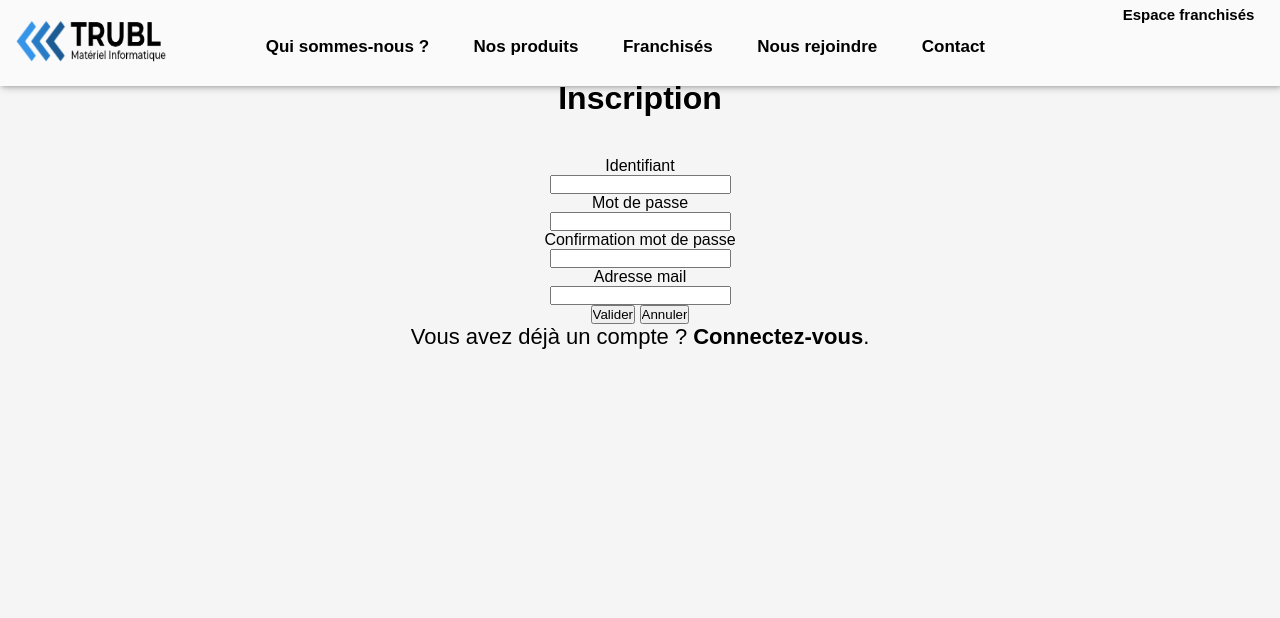
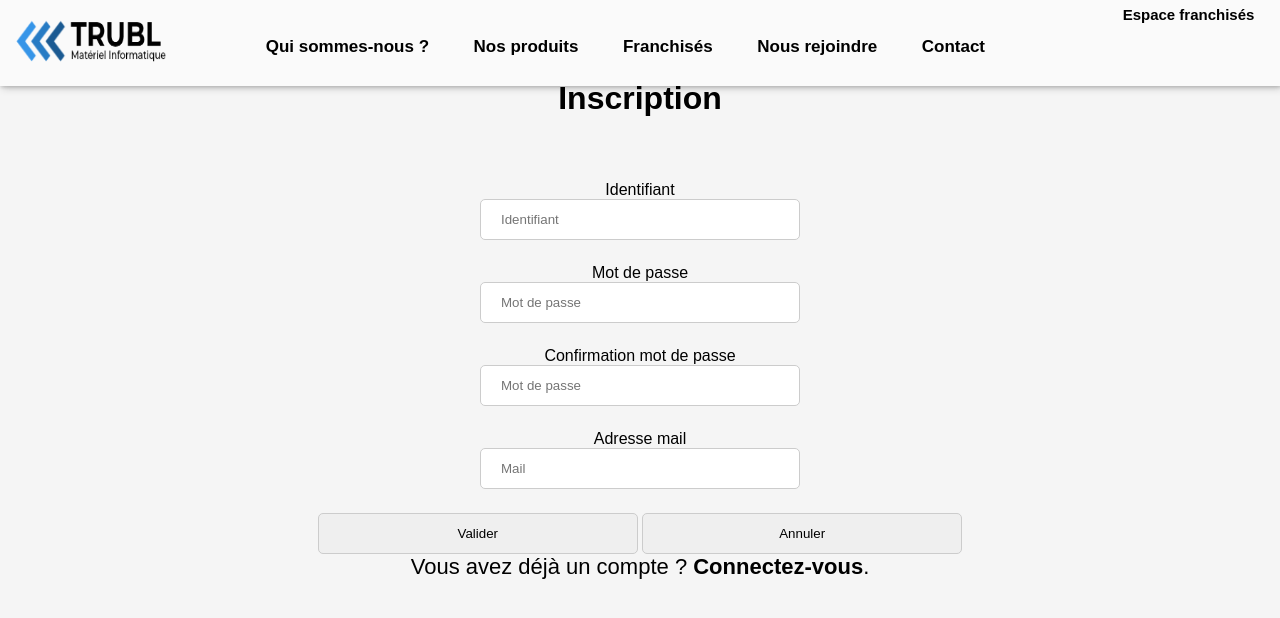
Before and after one commit to Waruny/SiteWebProjetOne, a PHP site: page /php/inscription.php in a window 1280 px wide. Shown: the top 618 px of the page. Run offline with PHP 8.4, Linux system fonts and the light colour scheme.

Commit message:
update page inscription

```diff
--- a/css/main.css
+++ b/css/main.css
@@ -246,6 +246,28 @@ label {
     display: block;
 }
 
+.help-block {
+    color: red;
+    display: block;
+}
+
+.form-group {
+    margin-top: 3vh;
+}
+
+.form-group input {
+    width: 25%;
+    padding: 12px 20px;
+    display: inline-block;
+    border: 1px solid #ccc;
+    border-radius: 5px;
+    box-sizing: border-box;
+}
+
+input[type=submit]:hover {
+    background-color: #3695E8;
+}
+
 /* - - - - FOOTER - - - - */
 
 footer {
--- a/php/inscription.php
+++ b/php/inscription.php
@@ -104,7 +104,7 @@ if($_SERVER["REQUEST_METHOD"] == "POST"){
                 <li><a href="../html/services.html">Nos produits</a></li>
                 <li><a href="../html/franchise.html">Franchisés</a></li>
                 <li><a href="../php/inscription.php">Nous rejoindre</a></li>
-                <li><a href="contact.html">Contact</a></li>
+                <li><a href="../html/contact.html">Contact</a></li>
             </ul>
         </nav>
     </div>
@@ -114,22 +114,22 @@ if($_SERVER["REQUEST_METHOD"] == "POST"){
         <form action="<?php echo htmlspecialchars($_SERVER["PHP_SELF"]); ?>" method="post">
             <div class="form-group <?php echo (!empty($username_err)) ? 'has-error' : ''; ?>">
                 <label>Identifiant</label>
-                <input type="text" name="username" class="form-control" value="<?php echo $username; ?>">
+                <input type="text" name="username" class="form-control" placeholder="Identifiant" value="<?php echo $username; ?>">
                 <span class="help-block"><?php echo $username_err; ?></span>
             </div>
             <div class="form-group <?php echo (!empty($password_err)) ? 'has-error' : ''; ?>">
                 <label>Mot de passe</label>
-                <input type="password" name="password" class="form-control" value="<?php echo $password; ?>">
+                <input type="password" name="password" class="form-control" placeholder="Mot de passe" value="<?php echo $password; ?>">
                 <span class="help-block"><?php echo $password_err; ?></span>
             </div>
             <div class="form-group <?php echo (!empty($confirm_password_err)) ? 'has-error' : ''; ?>">
                 <label>Confirmation mot de passe</label>
-                <input type="password" name="confirm_password" class="form-control" value="<?php echo $confirm_password; ?>">
+                <input type="password" name="confirm_password" class="form-control" placeholder="Mot de passe" value="<?php echo $confirm_password; ?>">
                 <span class="help-block"><?php echo $confirm_password_err; ?></span>
             </div>
             <div class="form-group <?php echo (!empty($confirm_password_err)) ? 'has-error' : ''; ?>">
                 <label>Adresse mail</label>
-                <input type="mail" name="mail" class="form-control" value="<?php echo $mail; ?>">
+                <input type="mail" name="mail" class="form-control" placeholder="Mail" value="<?php echo $mail; ?>">
                 <span class="help-block"><?php echo $mail_err; ?></span>
             </div>
             <div class="form-group">
```
